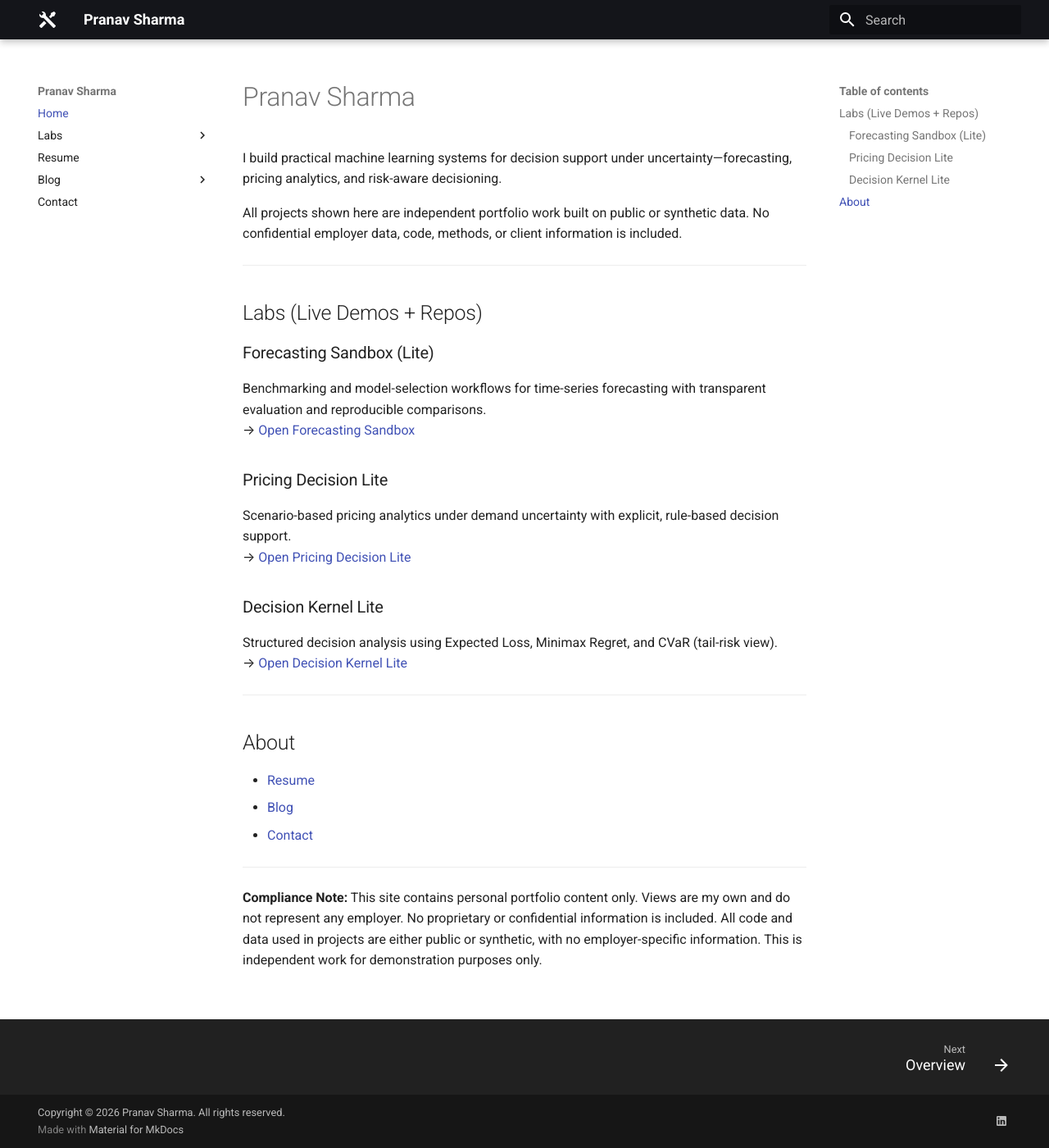
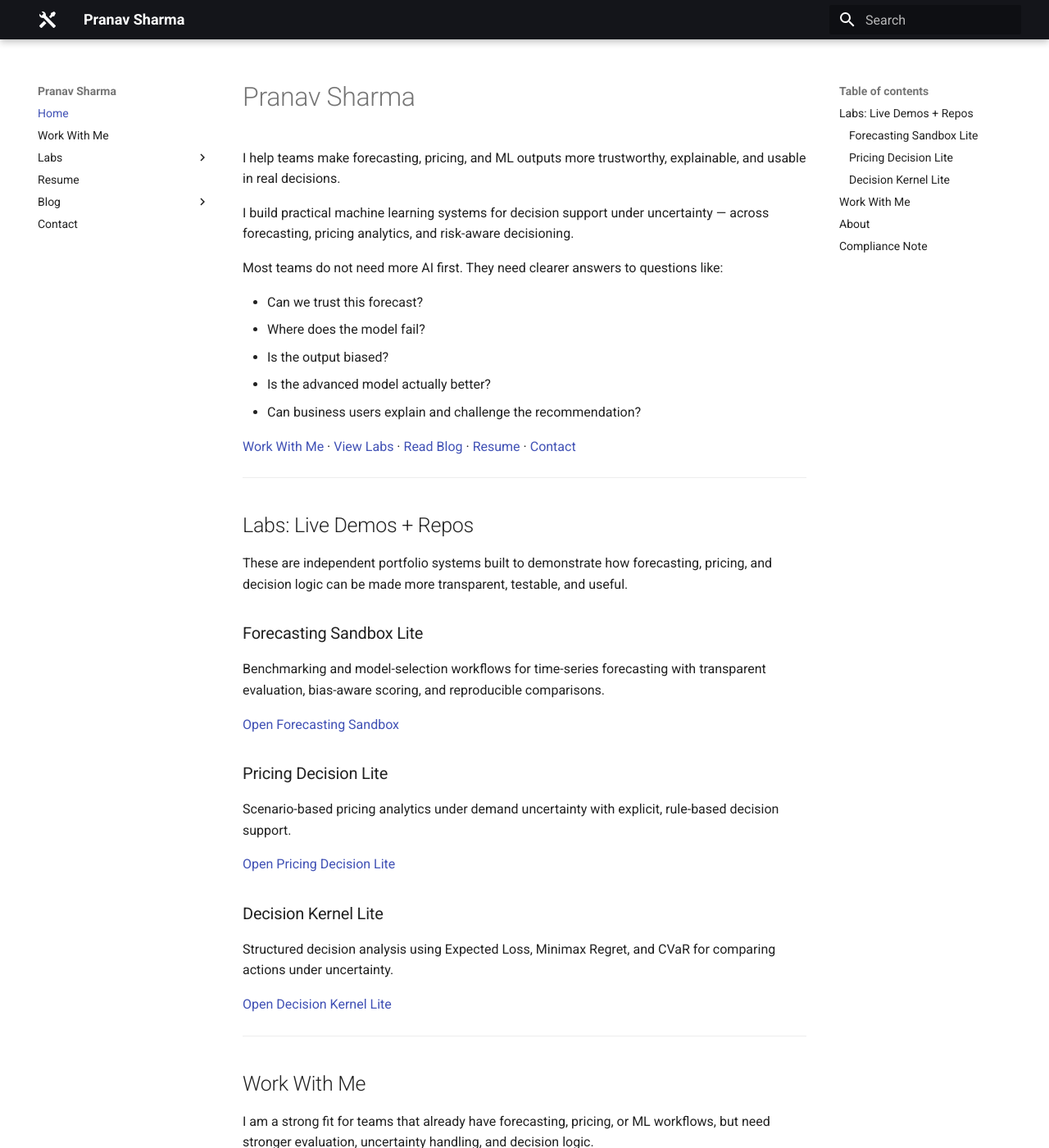
Before and after one commit to Sharma-Pranav/website, an MkDocs documentation site: the page built from docs/index.md, in a window 1280 px wide and 1400 px high. Shown: the whole window at 82% size. Built offline with MkDocs 1.6.1 and Material for MkDocs 9.7.7, drawn with Linux system fonts in a browser that asks for light colours; some web fonts are replaced; some of the changed text lies outside the part shown.

Commit message:
work with me section added

```diff
--- a/docs/index.md
+++ b/docs/index.md
@@ -1,34 +1,72 @@
 # Pranav Sharma
 
-I build practical machine learning systems for decision support under uncertainty—forecasting, pricing analytics, and risk-aware decisioning.
+I help teams make forecasting, pricing, and ML outputs more trustworthy, explainable, and usable in real decisions.
 
-All projects shown here are independent portfolio work built on public or synthetic data. No confidential employer data, code, methods, or client information is included.
+I build practical machine learning systems for decision support under uncertainty — across forecasting, pricing analytics, and risk-aware decisioning.
+
+Most teams do not need more AI first. They need clearer answers to questions like:
+
+- Can we trust this forecast?
+- Where does the model fail?
+- Is the output biased?
+- Is the advanced model actually better?
+- Can business users explain and challenge the recommendation?
+
+[Work With Me](work-with-me.md) · [View Labs](#labs-live-demos--repos) · [Read Blog](blog/index.md) · [Resume](resume.md) · [Contact](contact.md)
 
 ---
 
-## Labs (Live Demos + Repos)
+## Labs: Live Demos + Repos
 
-### Forecasting Sandbox (Lite)
-Benchmarking and model-selection workflows for time-series forecasting with transparent evaluation and reproducible comparisons.
-→ [Open Forecasting Sandbox](labs/forecasting-sandbox.md)
+These are independent portfolio systems built to demonstrate how forecasting, pricing, and decision logic can be made more transparent, testable, and useful.
+
+### Forecasting Sandbox Lite
+
+Benchmarking and model-selection workflows for time-series forecasting with transparent evaluation, bias-aware scoring, and reproducible comparisons.
+
+[Open Forecasting Sandbox](labs/forecasting-sandbox.md)
 
 ### Pricing Decision Lite
+
 Scenario-based pricing analytics under demand uncertainty with explicit, rule-based decision support.
-→ [Open Pricing Decision Lite](labs/pricing-decision-lite.md)
+
+[Open Pricing Decision Lite](labs/pricing-decision-lite.md)
 
 ### Decision Kernel Lite
-Structured decision analysis using Expected Loss, Minimax Regret, and CVaR (tail-risk view).
-→ [Open Decision Kernel Lite](labs/decision-kernel-lite.md)
+
+Structured decision analysis using Expected Loss, Minimax Regret, and CVaR for comparing actions under uncertainty.
+
+[Open Decision Kernel Lite](labs/decision-kernel-lite.md)
+
+---
+
+## Work With Me
+
+I am a strong fit for teams that already have forecasting, pricing, or ML workflows, but need stronger evaluation, uncertainty handling, and decision logic.
+
+Typical areas:
+
+- forecasting system audits
+- model evaluation and benchmarking
+- probabilistic forecasting
+- pricing analytics
+- decision intelligence prototypes
+- MLOps / AI Operations reviews
+
+[See how I can help](work-with-me.md)
 
 ---
 
 ## About
 
-- [Resume](resume.md)
-- [Blog](blog/index.md)
-- [Contact](contact.md)
+I am a Senior AI Engineer based in Heilbronn, Germany.
+
+My work focuses on operational ML systems for forecasting, pricing analytics, decision intelligence, and AI Operations. I care less about isolated model demos and more about whether the system can be evaluated, explained, deployed, and trusted in real workflows.
+
+[Resume](resume.md) · [Blog](blog/index.md) · [Contact](contact.md)
 
 ---
 
-**Compliance Note:** This site contains personal portfolio content only. Views are my own and do not represent any employer. No proprietary or confidential information is included.
-All code and data used in projects are either public or synthetic, with no employer-specific information. This is independent work for demonstration purposes only.
+## Compliance Note
+
+This site contains independent portfolio content only. Views are my own and do not represent any employer. No proprietary or confidential employer data, code, methods, or client information is included. All public demos use public or synthetic data.
--- /dev/null
+++ b/docs/work-with-me.md
@@ -0,0 +1,80 @@
+# Work With Me
+
+I help teams make forecasting, pricing, and ML outputs more trustworthy, explainable, and usable in real decisions.
+
+Most teams do not need more AI first. They need to know:
+
+- Can we trust the forecast?
+- Where does the model fail?
+- Is the output biased?
+- Is the advanced model actually better?
+- Can business users explain and challenge the recommendation?
+
+---
+
+## Best Fit
+
+I am a strong fit for teams that already have forecasting, pricing, or ML workflows, but need stronger evaluation, uncertainty handling, and decision logic.
+
+Typical problems:
+
+- forecasts are generated but not fully trusted
+- model performance looks good on average but fails in specific segments
+- uncertainty, bias, and robustness are not visible enough
+- pricing recommendations need clearer guardrails
+- ML workflows need better evaluation or deployment readiness
+
+---
+
+## Main Offer
+
+### Forecasting Trust Diagnostic
+
+A focused review for teams that already generate forecasts, but are unsure where the system is reliable, biased, fragile, or operationally weak.
+
+Typical outputs:
+
+- baseline and model comparison
+- rolling backtest evaluation
+- error and bias breakdown
+- segment-level failure analysis
+- uncertainty/calibration review
+- recommended model-selection policy
+- next-step roadmap
+
+Goal:
+
+> What can we trust, where does it fail, and what should we improve next?
+
+---
+
+## Other Areas
+
+I am also open to selected conversations around:
+
+- pricing analytics
+- probabilistic forecasting
+- conformal uncertainty validation
+- decision intelligence prototypes
+- MLOps / AI Operations reviews
+
+---
+
+## Portfolio
+
+- [Forecasting Sandbox](labs/forecasting-sandbox.md)
+- [Pricing Decision Lite](labs/pricing-decision-lite.md)
+- [Decision Kernel Lite](labs/decision-kernel-lite.md)
+
+---
+
+## Contact
+
+**Email:** [pranav.systems@proton.me](mailto:pranav.systems@proton.me)
+**LinkedIn:** [linkedin.com/in/topranav](https://linkedin.com/in/topranav)
+
+---
+
+## Compliance Note
+
+Independent portfolio content only. Views are my own. No proprietary or confidential employer information is included.
--- a/mkdocs.yml
+++ b/mkdocs.yml
@@ -55,6 +55,7 @@ markdown_extensions:
 
 nav:
   - Home: index.md
+  - Work With Me: work-with-me.md
   - Labs:
       - Overview: labs/index.md
       - Forecasting Sandbox: labs/forecasting-sandbox.md
@@ -64,6 +65,7 @@ nav:
   - Blog:
       - blog/index.md
   - Contact: contact.md
+
 
 extra_css:
   - stylesheets/extra.css
```
